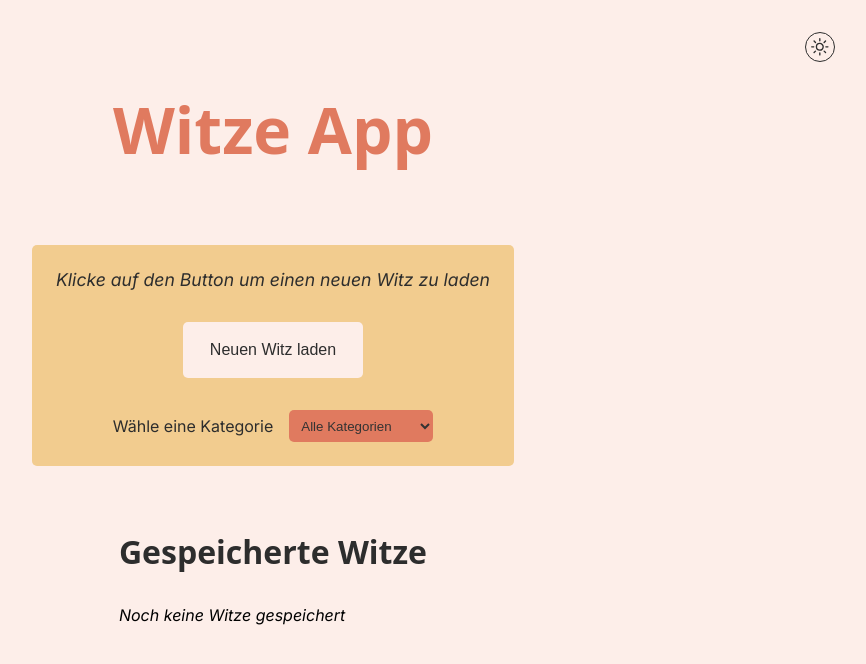
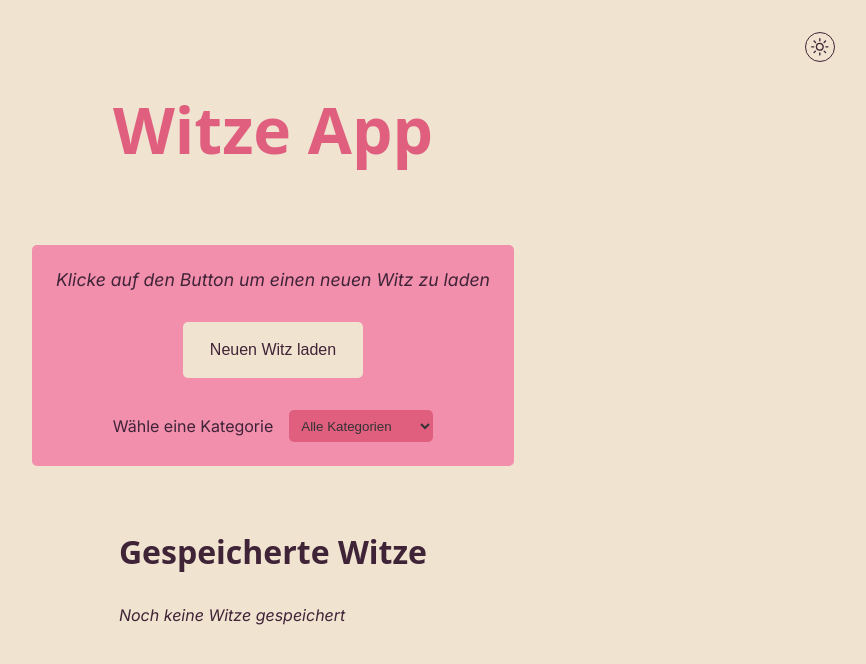
Before and after one commit to leavethetrain/witze-app, a website built with Vite: page index.html in a window 1280 px wide. Both pictures are taken after a click on the button 1186 px from the left and 47 px from the top of the page. Shown: the whole page, without its empty margins (367-1233 px from the left). Built offline with nearby package versions, Linux system fonts and the light colour scheme; a web font is replaced by a local one.

Commit message:
edit color lightmode

```diff
--- a/src/main.js
+++ b/src/main.js
@@ -74,7 +74,7 @@ function renderJokes() {
   });
 
   if (!html) {
-    html = "<em>Noch keine Witze gespeichert</em>";
+    html = `<em class="nojokes">Noch keine Witze gespeichert</em>`;
   }
 
   savedJokesListEl.innerHTML = html;
--- a/styles/_variable.scss
+++ b/styles/_variable.scss
@@ -8,10 +8,10 @@ $primary-background: #333;
 $secondary-background: #444444;
 $danger-color: #f02f2f;
 
-$primary-color-light: #e07a5f;
-$primary-background-light: #fdeee9;
-$text-color-light: #2d2d2d;
-$secondary-background-light: #f2cc8f;
+$primary-color-light: #e05f7f;
+$primary-background-light: #f0e3d0;
+$text-color-light: #3f2337;
+$secondary-background-light: #f28fad;
 
 @mixin tablet-and-up() {
   @media only screen and (min-width: 600px) {
--- a/styles/lightmode.scss
+++ b/styles/lightmode.scss
@@ -2,6 +2,10 @@
 
 body.light {
   background-color: $primary-background-light;
+}
+
+.light .nojokes {
+  color: $text-color-light;
 }
 
 .light {
@@ -33,11 +37,12 @@ body.light {
       }
     }
     &__save {
-      color: $primary-color-light;
-      border: 1px solid $primary-color-light;
+      color: $text-color-light;
+      border: 1px solid $text-color-light;
       background-color: transparent;
 
       &--hover:hover {
+        border: 1px solid $primary-color-light;
         background-color: $primary-color-light;
         color: $text-color-light;
       }
--- a/styles/main.scss
+++ b/styles/main.scss
@@ -10,6 +10,10 @@
 body {
   background-color: $primary-background;
   font-family: $font-text;
+}
+
+.nojokes {
+  color: white;
 }
 
 .lightmode-wrapper {
@@ -202,6 +206,11 @@ body {
   justify-content: center;
   align-items: center;
   gap: 1rem;
+  font-size: 0.9rem;
+
+  @include tablet-and-up() {
+    font-size: 1rem;
+  }
 
   &__select {
     height: 2rem;
```
